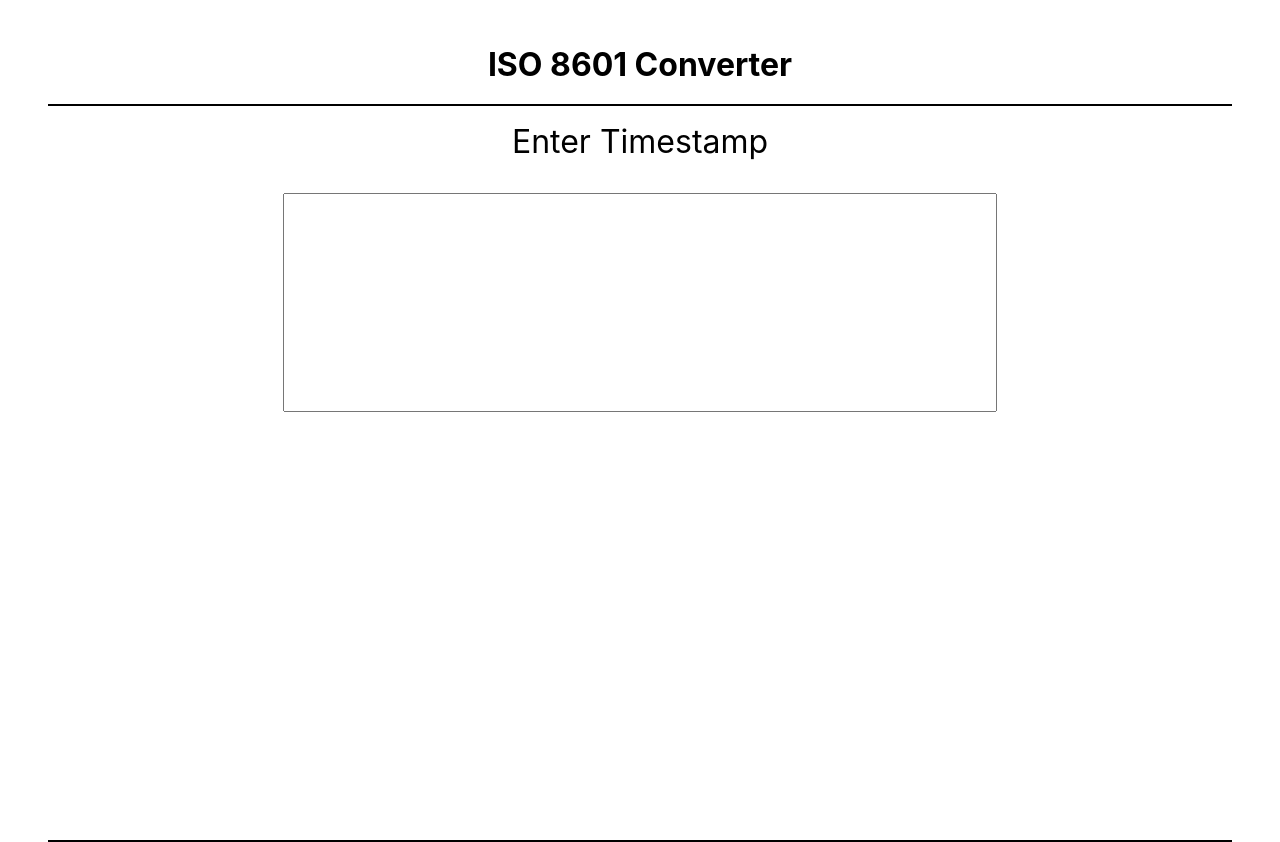
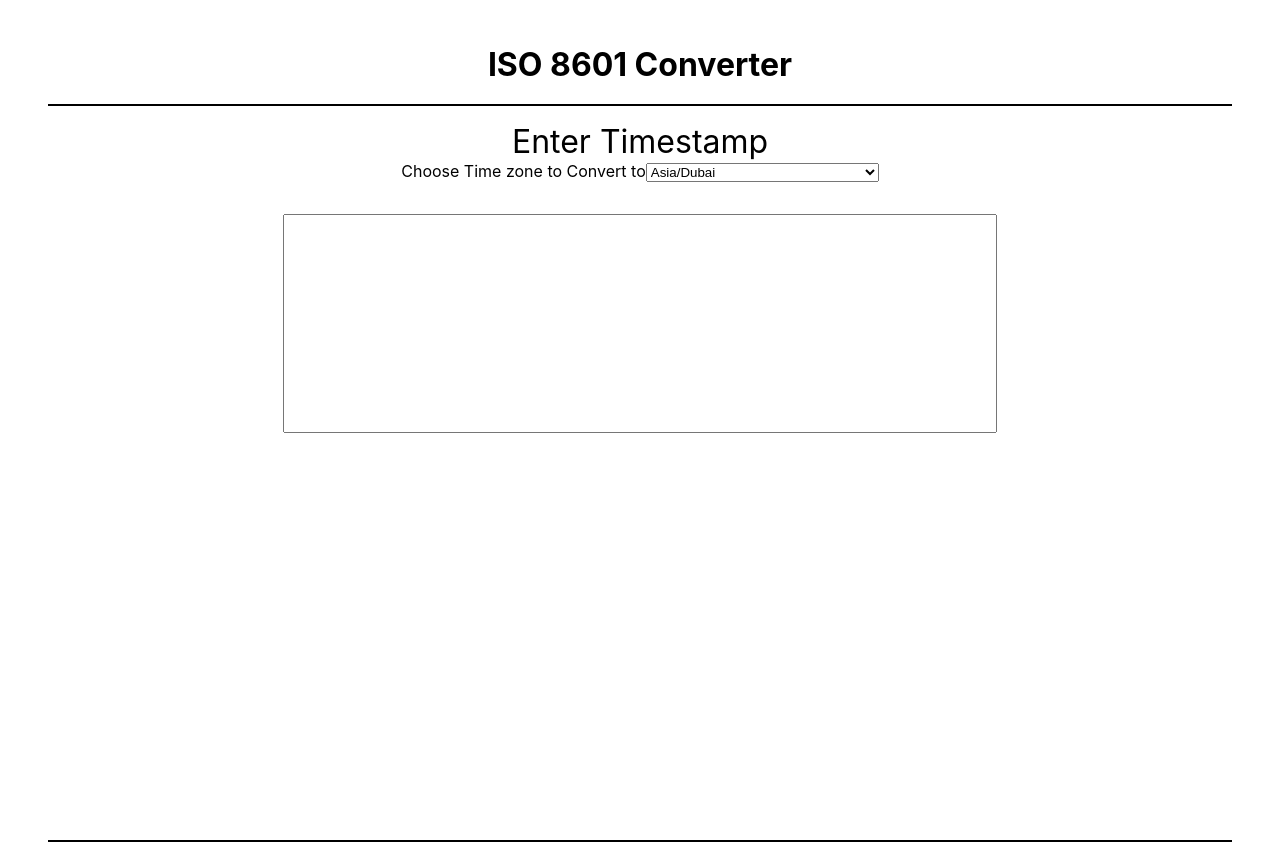
Before and after one commit to tylrs/iso-8601-converter, a React (Create React App) app: page / in a window 1280 px wide. Built offline with nearby package versions, Linux system fonts and the light colour scheme.

Commit message:
Render TimeZoneForm into input-section

```diff
--- a/src/components/App/App.js
+++ b/src/components/App/App.js
@@ -1,5 +1,6 @@
 import './App.css';
 import {useState, useEffect} from 'react';
+import TimeZoneForm from '../TimeZoneForm/TimeZoneForm';
 
 const App = () => {
   const [timestamp, setTimestamp] = useState('')
@@ -19,7 +20,7 @@ const App = () => {
         hour: '2-digit',
         minute: '2-digit',
         second: '2-digit',
-        timeZone: 'America/Denver',
+        timeZone: 'AE',
       };
       setConverted(date.toLocaleString('en-US', options))
     }
@@ -33,6 +34,7 @@ const App = () => {
       <section className='converter-container'>
         <section className='input-section'>
           <label className='input-label' htmlFor='timestamp'>Enter Timestamp</label>
+          <TimeZoneForm />
           <input className='timestamp-input' type='text' id='timestamp' value={timestamp} onChange={(e) => handleChange(e)}></input>
         </section>
         {converted &&
```
